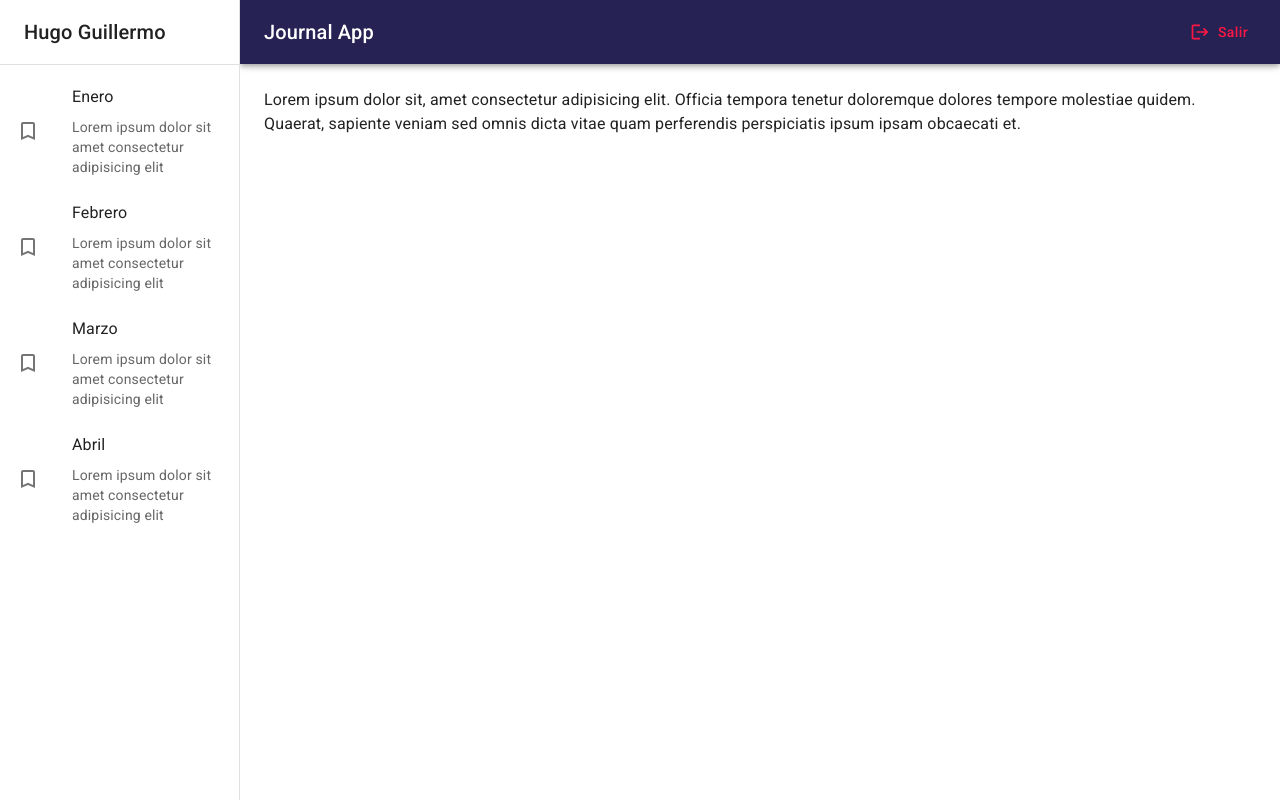
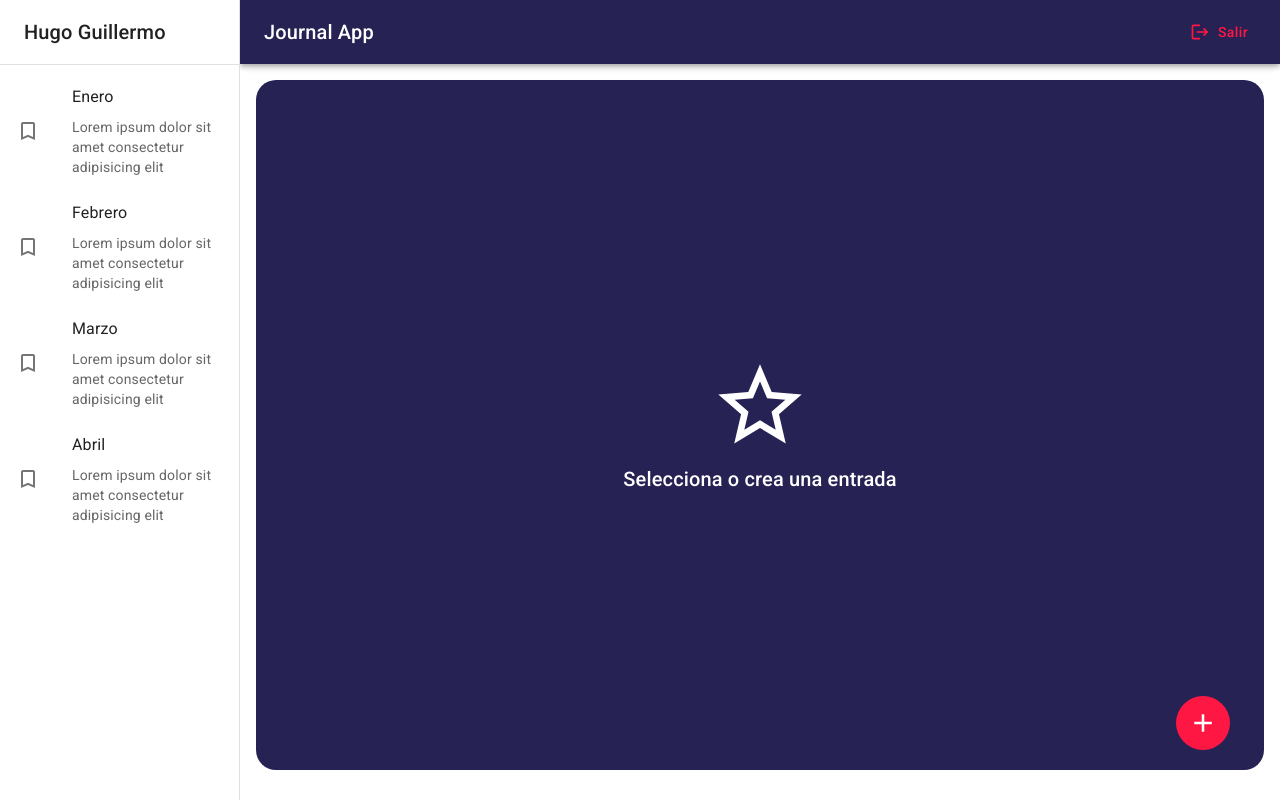
Before and after one commit to hugorebel1998/Diario-React, a React (Vite) app: page / in a window 1280 px wide. Built offline with nearby package versions, Linux system fonts and the light colour scheme.

Commit message:
Notes: creacion de vistas

```diff
--- a/src/journal/layout/JournalLayout.jsx
+++ b/src/journal/layout/JournalLayout.jsx
@@ -11,7 +11,7 @@ export const JournalLayout = ({ children }) => {
 
             <Sidebar drawerWidth={drawerWidth} />
 
-            <Box component="main" sx={{ flexGrow: 1, p: 3 }}>
+            <Box component="main" sx={{ flexGrow: 1, p: 2 }}>
 
                 <Toolbar />
 
--- a/src/journal/pages/Home.jsx
+++ b/src/journal/pages/Home.jsx
@@ -1,11 +1,31 @@
 import React from 'react'
 import { JournalLayout } from '../layout/JournalLayout'
-import { Typography } from '@mui/material'
+import { Note, NothingSelected } from '../view'
+import { IconButton } from '@mui/material'
+import { AddOutlined } from '@mui/icons-material'
 
 export const Home = () => {
     return (
         <JournalLayout>
-            <Typography>Lorem ipsum dolor sit, amet consectetur adipisicing elit. Officia tempora tenetur doloremque dolores tempore molestiae quidem. Quaerat, sapiente veniam sed omnis dicta vitae quam perferendis perspiciatis ipsum ipsam obcaecati et.</Typography>
+
+            <NothingSelected />
+            {/* <Note /> */}
+
+
+            <IconButton
+                size='large'
+                sx={{
+                    color: 'white',
+                    backgroundColor: 'error.main',
+                    ':hover': { backgroundColor: 'error.main', opacity: 0.9 },
+                    position: 'fixed',
+                    right: 50,
+                    bottom: 50
+                }}
+            >
+                <AddOutlined sx={{ fontSize: 30 }} />
+
+            </IconButton>
         </JournalLayout>
     )
 }
--- /dev/null
+++ b/src/journal/view/ImagesGalegy.jsx
@@ -0,0 +1,69 @@
+import { ImageList, ImageListItem } from "@mui/material";
+
+const itemData = [
+    {
+        img: 'https://images.unsplash.com/photo-1551963831-b3b1ca40c98e',
+        title: 'Breakfast',
+    },
+    {
+        img: 'https://images.unsplash.com/photo-1551782450-a2132b4ba21d',
+        title: 'Burger',
+    },
+    {
+        img: 'https://images.unsplash.com/photo-1522770179533-24471fcdba45',
+        title: 'Camera',
+    },
+    {
+        img: 'https://images.unsplash.com/photo-1444418776041-9c7e33cc5a9c',
+        title: 'Coffee',
+    },
+    {
+        img: 'https://images.unsplash.com/photo-1533827432537-70133748f5c8',
+        title: 'Hats',
+    },
+    {
+        img: 'https://images.unsplash.com/photo-1558642452-9d2a7deb7f62',
+        title: 'Honey',
+    },
+    {
+        img: 'https://images.unsplash.com/photo-1516802273409-68526ee1bdd6',
+        title: 'Basketball',
+    },
+    {
+        img: 'https://images.unsplash.com/photo-1518756131217-31eb79b20e8f',
+        title: 'Fern',
+    },
+    {
+        img: 'https://images.unsplash.com/photo-1597645587822-e99fa5d45d25',
+        title: 'Mushrooms',
+    },
+    {
+        img: 'https://images.unsplash.com/photo-1567306301408-9b74779a11af',
+        title: 'Tomato basil',
+    },
+    {
+        img: 'https://images.unsplash.com/photo-1471357674240-e1a485acb3e1',
+        title: 'Sea star',
+    },
+    {
+        img: 'https://images.unsplash.com/photo-1589118949245-7d38baf380d6',
+        title: 'Bike',
+    },
+];
+
+export const ImagesGalegy = () => {
+    return (
+        <ImageList sx={{ height: 450 }} cols={4} rowHeight={164}>
+            {itemData.map((item) => (
+                <ImageListItem key={item.img}>
+                    <img
+                        srcSet={`${item.img}?w=164&h=164&fit=crop&auto=format&dpr=2 2x`}
+                        src={`${item.img}?w=164&h=164&fit=crop&auto=format`}
+                        alt={item.title}
+                        loading="lazy"
+                    />
+                </ImageListItem>
+            ))}
+        </ImageList>
+    )
+}
--- /dev/null
+++ b/src/journal/view/Note.jsx
@@ -0,0 +1,65 @@
+import { SaveOutlined } from "@mui/icons-material"
+import { Button, Grid, TextField, Typography } from "@mui/material"
+import { ImagesGalegy } from "./ImagesGalegy"
+
+export const Note = () => {
+    return (
+        <>
+
+            <Grid
+                container
+                direction='row'
+                justifyContent='space-between'
+                alignItems='center'
+                sx={{ mb: 1 }}
+            >
+                <Grid item>
+                    <Typography fontSize={39} fontWeight='light'>10 de mayo del 2024</Typography>
+                </Grid>
+
+                <Grid item>
+                    <Button variant="outlined" color="primary" startIcon={<SaveOutlined />}>Guardar</Button>
+                </Grid>
+            </Grid>
+
+            <Grid
+                container
+                direction='row'
+                justifyContent='center'
+                alignItems='center'
+                spacing={0}
+                sx={{ mt: 5 }}
+            >
+                <Grid item xs={12} sm={12} md={12} lg={12} xl={12}>
+                    <TextField
+                        type='text'
+                        variant='standard'
+                        fullWidth
+                        placeholder='Ingrese un título'
+                        label='Título'
+                    />
+                </Grid>
+
+                <Grid item xs={12} sm={12} md={12} lg={12} xl={12} sx={{ mt: 3 }}>
+                    <TextField
+                        type='text'
+                        variant='standard'
+                        fullWidth
+                        multiline
+                        minRows={5}
+                        placeholder='¿Qué sucedió en el día de hoy?'
+                        label='¿Qué sucedió en el día de hoy?'
+                    />
+                </Grid>
+
+                <Grid item xs={12} sm={12} md={12} lg={12} xl={12} sx={{ mt: 3 }}>
+                    <ImagesGalegy />
+                </Grid>
+
+
+            </Grid>
+        </>
+
+
+    )
+}
--- /dev/null
+++ b/src/journal/view/NothingSelected.jsx
@@ -0,0 +1,25 @@
+import { StarOutline } from "@mui/icons-material"
+import { Grid, Typography } from "@mui/material"
+
+export const NothingSelected = () => {
+    return (
+        <Grid
+            container
+            spacing={0}
+            direction="column"
+            alignItems="center"
+            justifyContent="center"
+            sx={{ minHeight: 'calc(100vh - 110px)', backgroundColor: 'primary.main' , borderRadius: 5}}
+        >
+
+            <Grid item xs={12}>
+                <StarOutline sx={{ fontSize: 100, color: 'white'}} />
+            </Grid>
+
+            <Grid item xs={12}>
+                <Typography variant="h6" color="white">Selecciona o crea una entrada</Typography>
+            </Grid>
+
+        </Grid>
+    )
+}
--- /dev/null
+++ b/src/journal/view/index.js
@@ -0,0 +1,3 @@
+export * from './NothingSelected';
+export * from './Note';
+export * from './ImagesGalegy';
```
